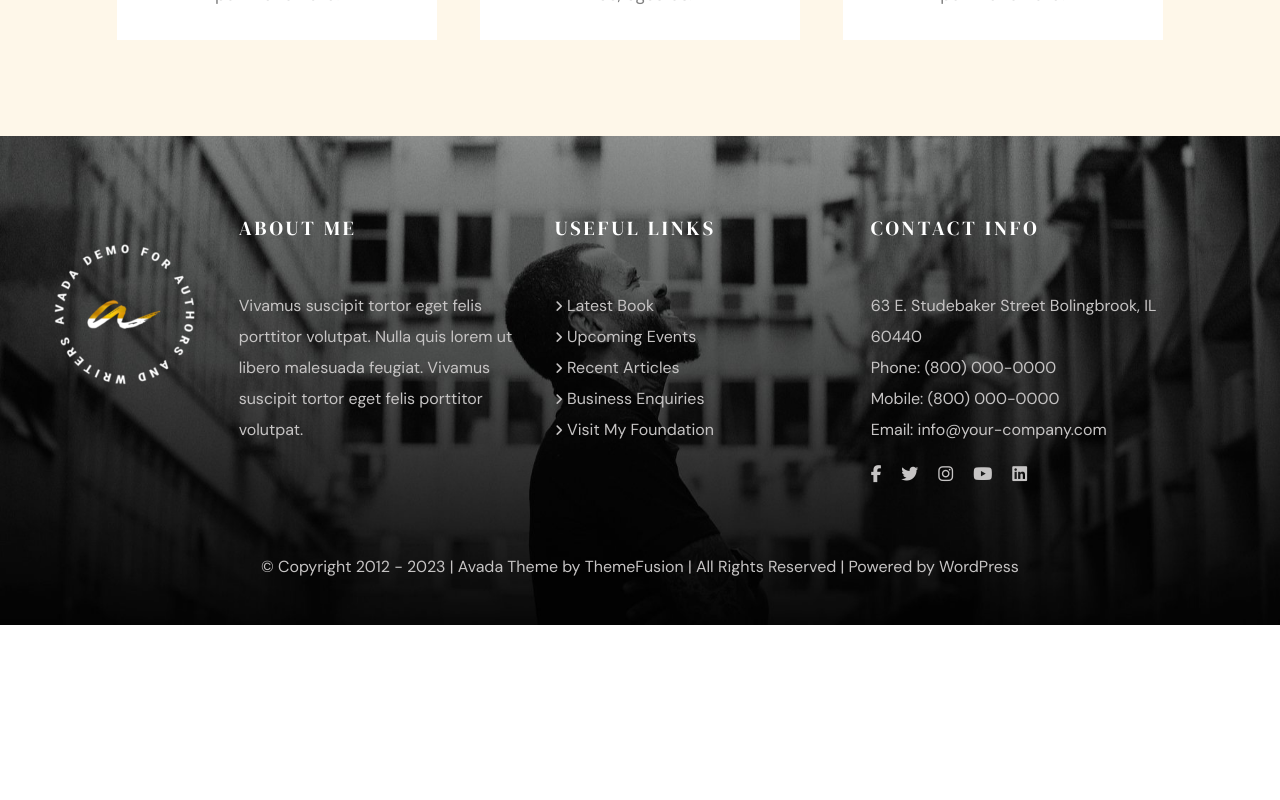
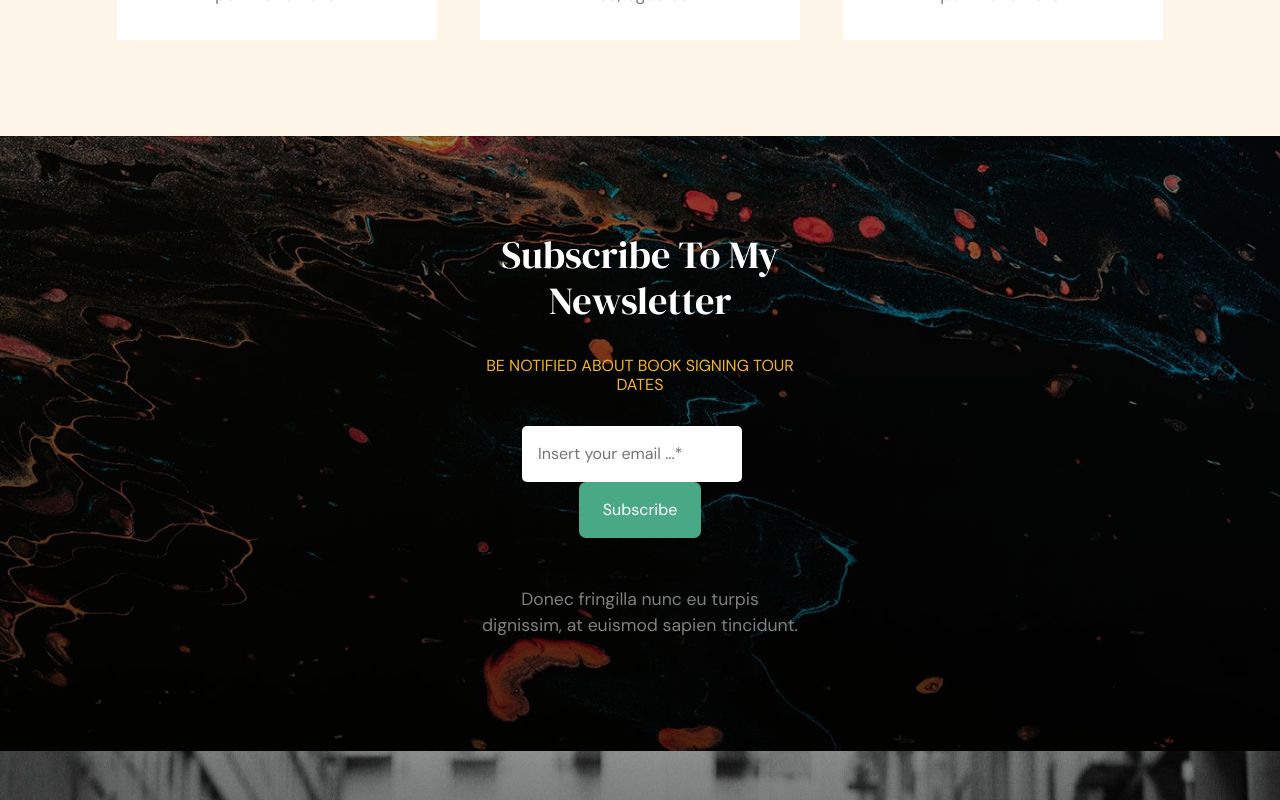
Before and after one commit to Mark-dev30/proj-html-vuejs, a Vue app: page / in a window 1280 px wide. Shown: the part 3680-4480 px from the top of the page. Before the commit the page ends 4305 px from the top, so only its background shows below. Built offline with nearby package versions, Linux system fonts and the light colour scheme; a web font is replaced by a local one.

Commit message:
Newsletter.vue completed

```diff
--- a/src/components/AppMain.vue
+++ b/src/components/AppMain.vue
@@ -4,13 +4,15 @@ import Author from './Author.vue'
 import Sitesbook from './Sitesbook.vue'
 import Audiobook from './Audiobook.vue'
 import Events from './Events.vue'
+import Newsletter from './Newsletter.vue'
 export default {
     components: {
         Author,
         Sitesbook,
         Audiobook,
         Critics,
-        Events
+        Events,
+        Newsletter
     }
 }
 </script>
@@ -20,6 +22,7 @@ export default {
     <Audiobook />
     <Critics />
     <Events />
+    <Newsletter />
 </template>
 <style lang="scss" scoped>
 
--- /dev/null
+++ b/src/components/Newsletter.vue
@@ -0,0 +1,71 @@
+<script>
+export default {
+
+}
+</script>
+<template lang="">
+    <div class="container-fluid">
+        <div class="row justify-content-center">
+            <div class="col-5">
+                <div class="info text-center">
+                    <h2>Subscribe To My Newsletter</h2>
+                    <h6>BE NOTIFIED ABOUT BOOK SIGNING TOUR DATES</h6>
+                    <input type="text" placeholder="Insert your email ...*" class="me-3">
+                    <button>Subscribe</button>
+                    <p class="mt-5">Donec fringilla nunc eu turpis dignissim, at euismod sapien tincidunt.</p>
+                </div>
+            </div>
+        </div>
+    </div>
+</template>
+<style lang="scss" scoped>
+@use '../styles/partials/variables' as *;
+
+.container-fluid {
+    background: linear-gradient(rgba(0, 0, 0, 0.3), rgba(0, 0, 0, 0.6)), url(../../public/banner-2.jpg);
+    background-size: cover;
+    background-position: center;
+
+    .info {
+        font-family: $dm-sans;
+        padding: 6rem;
+
+        h2 {
+            font-family: $dm-serif-display;
+            color: white;
+            font-size: 2.4rem;
+        }
+
+        h6 {
+            color: $primary-color;
+            margin: 2rem 0;
+        }
+
+        input {
+            padding: 1rem;
+            border: none;
+            border-radius: 5px;
+        }
+
+        p {
+            color: grey;
+            font-size: 1.1rem;
+        }
+
+        button {
+            font-size: 1rem;
+            padding: 1rem 1.5rem;
+            border-radius: 7px;
+            border: none;
+            color: white;
+            font-family: $dm-sans;
+            background-color: $secondary-color;
+
+            &:hover {
+                background-color: #367d64;
+            }
+
+        }
+    }
+}
+</style>
```
Also changed, not shown: public/banner-2.jpg (added).
